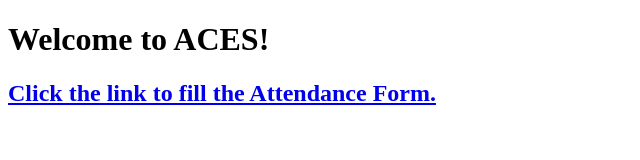
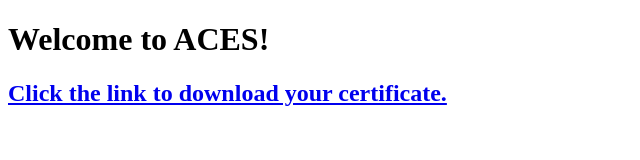
Before and after one commit to Aaryafalle/Website, a plain HTML site: page index.html in a window 1280 px wide. Shown: the whole page, without its empty margins (0-640 px from the left). Drawn offline with Linux system fonts and the light colour scheme.

Commit message:
Update index.html
Added link for Certificate Website.

Signed-off-by: Madhur Jaripatke <madhur03mj@gmail.com>

```diff
--- a/index.html
+++ b/index.html
@@ -10,8 +10,8 @@
     <h1>Welcome to ACES!</h1>
     <h2>
       <a
-        href="https://docs.google.com/forms/d/e/1FAIpQLSfI7Y-04TEXuQdDDCXlgMW1odxuh_R2_z1dHsp9ih5NOn9EOA/viewform?usp=sf_link"
-        >Click the link to fill the Attendance Form.</a
+        href="https://certificate.aces-rmdssoe.tech"
+        >Click the link to download your certificate.</a
       >
     </h2>
   </body>
```
